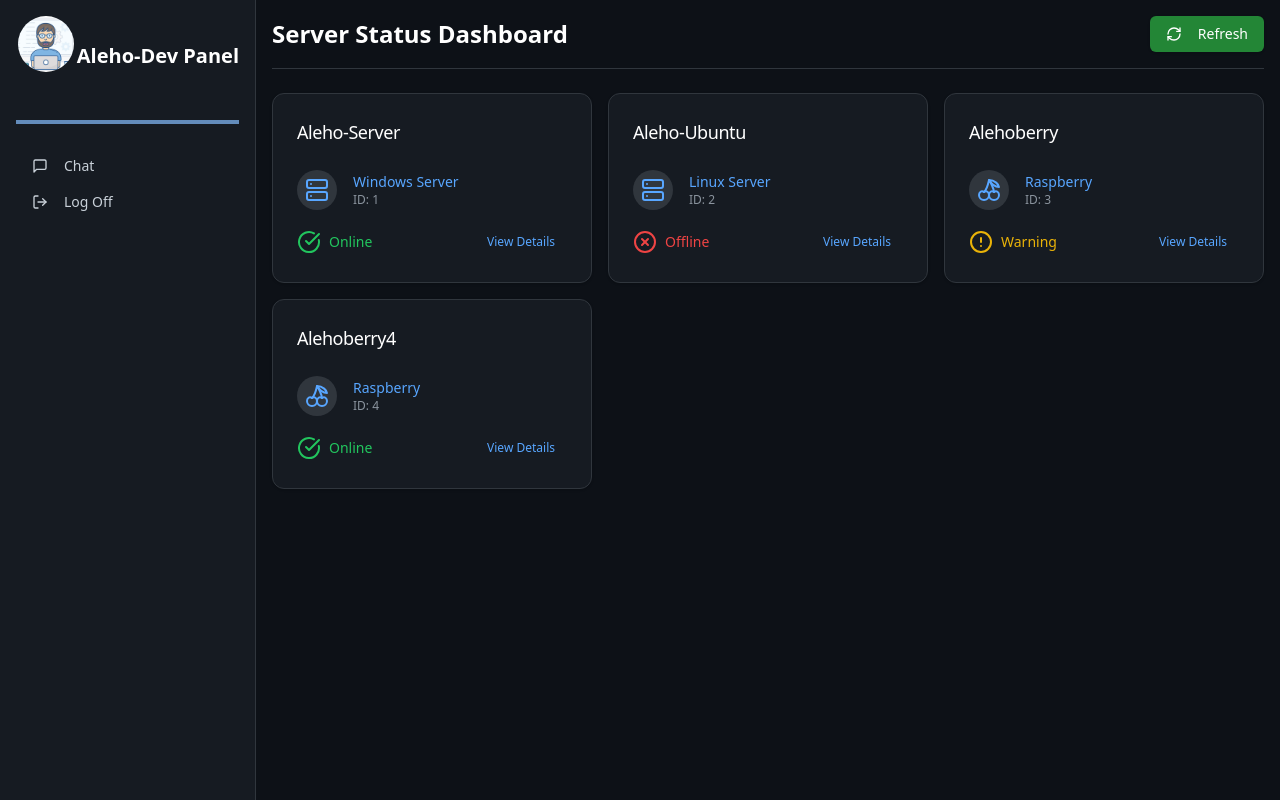
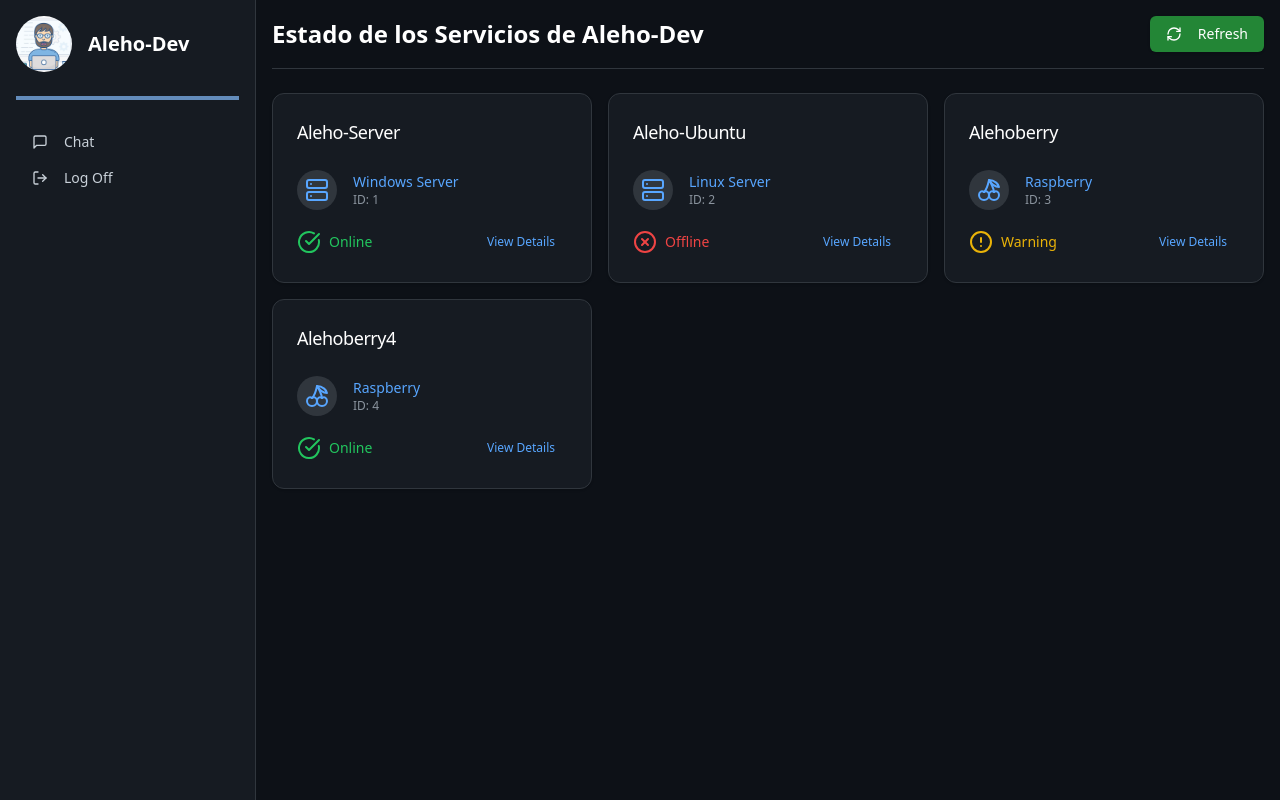
Before and after one commit to Aleho84/aleho-dev-frontend, a React (Vite) app: page / in a window 1280 px wide. Built offline with nearby package versions, Linux system fonts and the light colour scheme; sample sign-in values are in the browser's storage.

Commit message:
refactor dashboard

```diff
--- a/src/components/child/CardStatus.jsx
+++ b/src/components/child/CardStatus.jsx
@@ -6,25 +6,28 @@ import { AlertCircle, CheckCircle, XCircle } from 'lucide-react';
 import { Button } from '@/components/ui/button';
 import lucideIcon from '../../services/lucideIcon.js';
 
+const statusStyles = {
+  online: { icon: CheckCircle, color: 'text-green-500' },
+  offline: { icon: XCircle, color: 'text-red-500' },
+  warning: { icon: AlertCircle, color: 'text-yellow-500' },
+};
+
+const handleViewDetails = (server) => {
+  console.log(`El servidor ${server.name} está ${server.status}! 😋`);
+};
+
 export default function CardStatus({ server }) {
   const IconComponent = lucideIcon(server.icon);
-
-  const getStatusIcon = (status) => {
-    const iconSize = 'h-6 w-6';
-    switch (status) {
-      case 'online':
-        return <CheckCircle className={`${iconSize} text-green-500`} />;
-      case 'offline':
-        return <XCircle className={`${iconSize} text-red-500`} />;
-      case 'warning':
-        return <AlertCircle className={`${iconSize} text-yellow-500`} />;
-      default:
-        return null;
-    }
+  const { icon: StatusIcon, color } = statusStyles[server.status] || {
+    icon: null,
+    color: 'text-gray-400',
   };
 
   return (
-    <Card key={server.id} className="bg-[#161b22] border-[#30363d]">
+    <Card
+      key={server.id}
+      className="bg-[#161b22] border-[#30363d] dark:bg-gray-800 dark:border-gray-700"
+    >
       <CardHeader>
         <CardTitle className="text-lg font-medium text-white">
           {server.name}
@@ -32,35 +35,30 @@ export default function CardStatus({ server }) {
       </CardHeader>
       <CardContent>
         <div className="flex items-center space-x-4 mb-4">
-          <div className="bg-[#30363d] p-2 rounded-full">
+          <div className="bg-[#30363d] p-2 rounded-full dark:bg-gray-700">
             <IconComponent className="h-6 w-6 text-[#58a6ff]" />
           </div>
           <div>
             <p className="text-sm font-medium text-[#58a6ff]">
               {server.service}
             </p>
-            <p className="text-xs text-[#8b949e]">ID: {server.id}</p>
+            <p className="text-xs text-[#8b949e] dark:text-gray-400">
+              ID: {server.id}
+            </p>
           </div>
         </div>
         <div className="flex items-center justify-between">
           <div className="flex items-center space-x-2">
-            {getStatusIcon(server.status)}
-            <span
-              className={`capitalize text-sm ${
-                server.status === 'online'
-                  ? 'text-green-500'
-                  : server.status === 'offline'
-                  ? 'text-red-500'
-                  : 'text-yellow-500'
-              }`}
-            >
+            {StatusIcon && <StatusIcon className={`h-6 w-6 ${color}`} />}
+            <span className={`capitalize text-sm ${color}`}>
               {server.status}
             </span>
           </div>
           <Button
             variant="ghost"
             size="sm"
-            className="text-[#58a6ff] hover:bg-[#30363d]"
+            className="text-[#58a6ff] hover:bg-[#30363d] dark:text-[#58a6ff] dark:hover:bg-gray-700"
+            onClick={() => handleViewDetails(server)}
           >
             View Details
           </Button>
--- a/src/components/child/CardStatusEmpty.jsx
+++ b/src/components/child/CardStatusEmpty.jsx
@@ -3,9 +3,9 @@
 // components/main/CardStatusEmpty.jsx
 import { Card, CardContent, CardHeader } from '@/components/ui/card';
 
-export default function CardStatusEmpty({ index }) {
+export default function CardStatusEmpty() {
   return (
-    <Card key={index} className="bg-[#161b22] border-[#30363d] animate-pulse">
+    <Card className="bg-[#161b22] border-[#30363d] animate-pulse">
       <CardHeader>
         <div className="h-5 bg-[#30363d] rounded w-3/4"></div>
       </CardHeader>
--- a/src/components/main/Dashboard.jsx
+++ b/src/components/main/Dashboard.jsx
@@ -50,7 +50,7 @@ export default function Dashboard({ setIsLoggedIn }) {
       const statuses = await fetchServerStatusMock();
       setServerStatuses(statuses);
     } catch (err) {
-      setError('Failed to fetch server statuses');
+      setError(err.message);
     } finally {
       setLoading(false);
     }
@@ -73,46 +73,27 @@ export default function Dashboard({ setIsLoggedIn }) {
   return (
     <div className="flex flex-col md:flex-row min-h-screen bg-[#0d1117] text-[#c9d1d9]">
       {/* Mobile menu button */}
-      <button
-        className="md:hidden p-4 text-white"
-        onClick={toggleMobileMenu}
-        aria-label="Toggle menu"
-      >
+      <button className="md:hidden p-4 text-white" onClick={toggleMobileMenu} aria-label="Toggle menu" >
         <Menu className="h-6 w-6" />
       </button>
 
       {/* Sidebar */}
-      <aside
-        className={`w-full md:w-64 bg-[#161b22] border-r border-[#30363d] p-4 flex flex-col ${
-          isMobileMenuOpen ? 'block' : 'hidden'
-        } md:block transition-all duration-300 ease-in-out`}
-      >
-        <div className="flex items-center justify-center mb-6">
-          <img
-            src="/logo.jpg"
-            alt="Logo"
-            className="mx-auto mb-6 h-14 w-14 rounded-full"
-          />
-          <h2 className="text-xl font-semibold text-white">Aleho-Dev Panel</h2>
+      <aside className={`w-full md:w-64 bg-[#161b22] border-r border-[#30363d] p-4 flex flex-col ${isMobileMenuOpen ? 'block' : 'hidden'} md:block transition-all duration-300 ease-in-out`} >
+        <div className="flex items-center mb-6">
+          <img src="/logo.jpg" alt="Logo" className="h-14 w-14 rounded-full" />
+          <h2 className="text-xl font-semibold text-white text-xl ml-4">
+            Aleho-Dev
+          </h2>
         </div>
         <div className="mt-2 h-1 bg-[#638cbb] mb-6"></div>
         <nav className="space-y-2 flex-grow">
-          <Button
-            variant="ghost"
-            className="w-full justify-start text-[#c9d1d9] hover:bg-[#30363d]"
-            onClick={handleChatRedirect}
-          >
-            <MessageSquare className="mr-2 h-5 w-5" />
+          <Button variant="ghost" className="w-full justify-start text-[#c9d1d9] hover:bg-[#30363d]" onClick={handleChatRedirect} > <MessageSquare className="mr-2 h-5 w-5" />
             Chat
           </Button>
           {/* Add more navigation items here if needed */}
         </nav>
 
-        <Button
-          variant="ghost"
-          className="w-full justify-start text-[#c9d1d9] hover:bg-[#30363d] mt-auto"
-          onClick={handleLogOff}
-        >
+        <Button variant="ghost" className="w-full justify-start text-[#c9d1d9] hover:bg-[#30363d] mt-auto" onClick={handleLogOff} >
           <LogOut className="mr-2 h-5 w-5" />
           Log Off
         </Button>
@@ -123,32 +104,25 @@ export default function Dashboard({ setIsLoggedIn }) {
         <div className="container mx-auto p-4">
           <div className="flex justify-between items-center mb-6 border-b border-[#30363d] pb-4">
             <h1 className="text-2xl font-semibold text-white">
-              Server Status Dashboard
+              Estado de los Servicios de Aleho-Dev
             </h1>
-            <Button
-              onClick={fetchStatuses}
-              disabled={loading}
-              className="bg-[#238636] hover:bg-[#2ea043] text-white"
-            >
+            <Button onClick={fetchStatuses} disabled={loading} className="bg-[#238636] hover:bg-[#2ea043] text-white" >
               <RefreshCw className="mr-2 h-4 w-4" />
               Refresh
             </Button>
           </div>
           {error && (
-            <div
-              className="bg-[#3c1e1e] border border-[#f85149] text-[#f85149] px-4 py-3 rounded-md mb-4"
-              role="alert"
-            >
+            <div className="bg-[#3c1e1e] border border-[#f85149] text-[#f85149] px-4 py-3 rounded-md mb-4" role="alert" >
               <span className="block sm:inline">{error}</span>
             </div>
           )}
           <div className="grid grid-cols-1 md:grid-cols-2 lg:grid-cols-3 gap-4">
             {loading
-              ? Array(dataServerStatusMock.length)
-                  .fill(0)
-                  .map((_, index) => <CardStatusEmpty index={index} />)
+              ? serverStatuses.map((server) => {
+                  return (<CardStatusEmpty key={`loading-${server.id}`} server={server} />);
+                })
               : serverStatuses.map((server) => {
-                  return <CardStatus server={server} />;
+                    return (<CardStatus key={`server-${server.id}`} server={server} />);
                 })}
           </div>
         </div>
```
